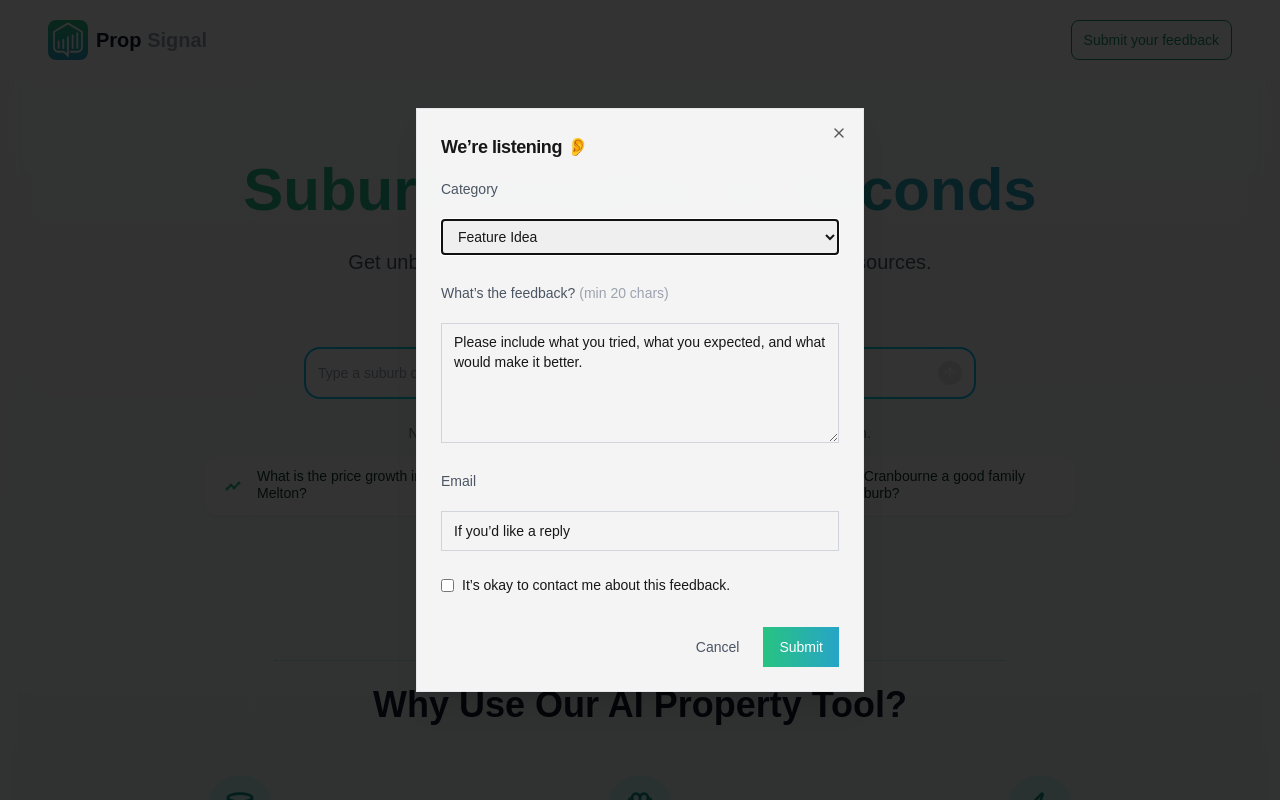
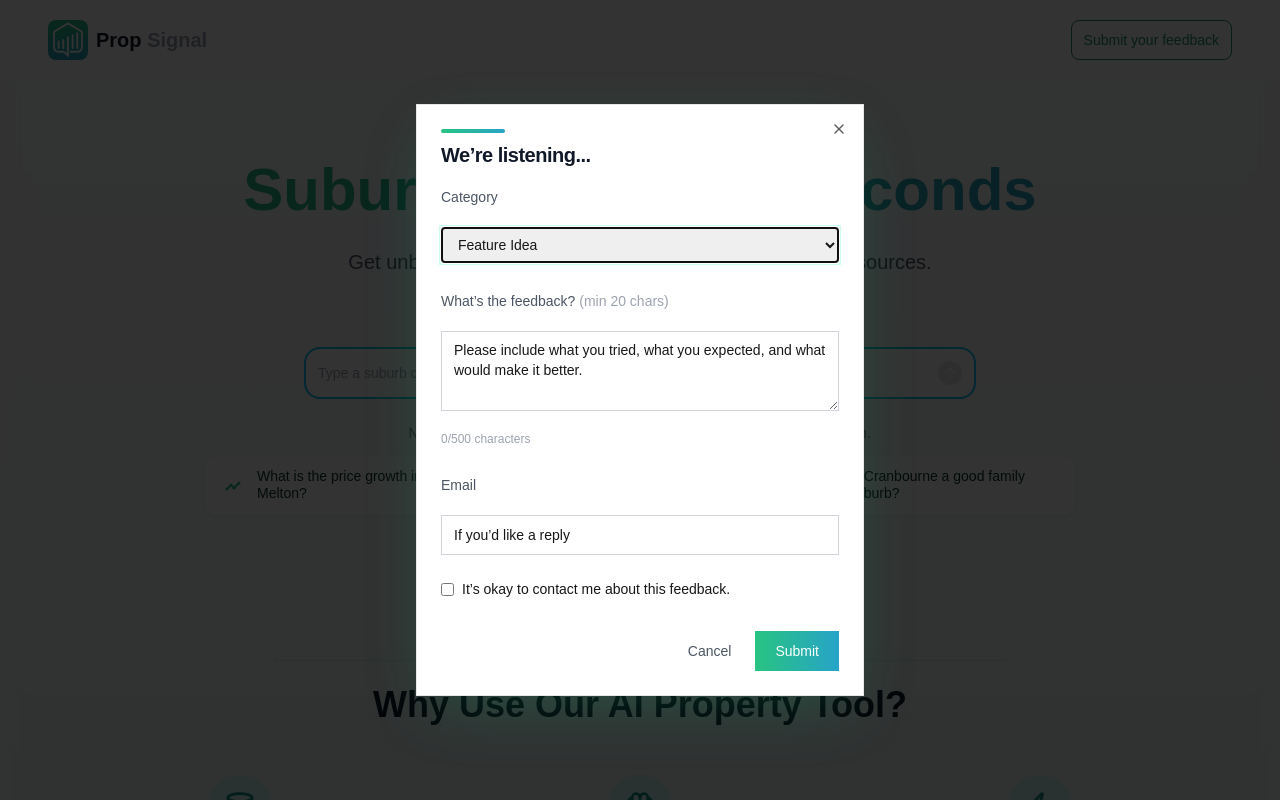
Before and after one commit to sudostar12/propsignal, a Next.js app: page / in a window 1280 px wide. Both pictures are taken after a click on the button "Submit your feedback". Shown: the top 800 px of the page. Built offline with nearby package versions, Linux system fonts and the light colour scheme.

Commit message:
add feedback function

```diff
--- a/src/app/components/feedback-dialog.tsx
+++ b/src/app/components/feedback-dialog.tsx
@@ -27,10 +27,14 @@ export function FeedbackDialog({ triggerClassName = "" }: { triggerClassName?: s
   const minChars = 20;
 
   const submit = async () => {
+  // 1) Message length first
   if (message.trim().length < minChars) {
     setStatus("error");
     setMsg(`Please add at least ${minChars} characters so we can act on it.`);
-      // require email if consent is checked
+    return;
+  }
+
+  // 2) If consent is checked, email is required + valid
   if (contactOk && (!email || !/^[^\s@]+@[^\s@]+\.[^\s@]+$/.test(email))) {
     setStatus("error");
     setEmailError("Please enter a valid email to allow us to contact you.");
@@ -38,7 +42,7 @@ if (contactOk && (!email || !/^[^\s@]+@[^\s@]+\.[^\s@]+$/.test(email))) {
     return;
   }
   setEmailError("");
-    }
+
   try {
     setStatus("loading");
     setMsg("");
@@ -61,7 +65,6 @@ setEmailError("");
     }
     setStatus("success");
     setMsg(data?.message || "Thanks — we’ve received your feedback!");
-      // Clear fields but keep dialog open briefly to show success
     setMessage("");
     setEmail("");
     setContactOk(false);
@@ -70,15 +73,13 @@ setEmailError("");
       setEmailError("");
       setMsg("");
       setStatus("idle");
-}, 1200);
-
+    }, 3000);
   } catch (e) {
     console.error("[feedback-ui] submit error:", e);
     setStatus("error");
     setMsg("Unexpected error. Please try again.");
   }
 };
-
   return (
     <Dialog open={open} onOpenChange={setOpen}>
       <DialogTrigger asChild>
@@ -89,18 +90,28 @@ setEmailError("");
           Submit your feedback
         </Button>
       </DialogTrigger>
-      <DialogContent className="sm:max-w-md bg-white/95 backdrop-blur-md border border-gray-200 shadow-xl rounded-xl">
+      <DialogContent
+  className="sm:max-w-md bg-white shadow-[0_20px_60px_-15px_rgba(16,185,129,0.25)]
+  border border-gray-200 rounded-xl backdrop-blur-sm p-6">
 
-        <DialogHeader>
-          <DialogTitle className="text-lg">We’re listening 👂</DialogTitle>
+
+        <DialogHeader className="space-y-2">
+  <div className="h-1 w-16 bg-gradient-to-r from-[#28C381] to-[#27A4C8] rounded-full" />
+  <DialogTitle className="text-xl text-gray-900 flex items-center gap-2">
+    We’re listening... <span className="text-base"></span>
+  </DialogTitle>
 </DialogHeader>
+
 
         {/* Category */}
         <label className="text-sm text-gray-600 mb-1">Category</label>
         <select
           value={category}
           onChange={(e) => setCategory(e.target.value)}
-          className="w-full border rounded-md px-3 py-2 text-sm"
+          className="w-full border rounded-md px-3 py-2 text-sm
+           border-gray-300 focus:border-teal-500 focus:ring-2 focus:ring-teal-100
+           transition-shadow"
+
         >
           {categories.map(c => <option key={c.value} value={c.value}>{c.label}</option>)}
         </select>
@@ -113,9 +124,15 @@ setEmailError("");
           value={message}
           onChange={(e) => setMessage(e.target.value)}
           placeholder="Please include what you tried, what you expected, and what would make it better."
-          className="min-h-[120px] rounded-md border-gray-300 focus:border-teal-500 focus:ring-teal-200"
-          maxLength={2000}
+          className="w-full border rounded-md px-3 py-2 text-sm
+           border-gray-300 focus:border-teal-500 focus:ring-2 focus:ring-teal-100
+           transition-shadow"
+          maxLength={500}
         />
+<div className="text-xs text-gray-400 mt-1">
+  {message.trim().length}/500 characters
+</div>
+
 
         {/* Email (optional) */}
         <label className="text-sm text-gray-600 mt-3 mb-1 flex items-center gap-2">
@@ -132,10 +149,11 @@ setEmailError("");
     setEmail(e.target.value);
     if (emailError) setEmailError(""); // clear inline error while typing
   }}
-  className={`${
-    emailError ? "border-red-500 focus:border-red-500 ring-1 ring-red-200" : "border-gray-300"
-  }`}
+  className={`w-full border rounded-md px-3 py-2 text-sm
+              focus:ring-2 focus:ring-teal-100 focus:border-teal-500 transition-shadow
+              ${emailError ? "border-red-500 focus:border-red-500 ring-1 ring-red-200" : "border-gray-300"}`}
 />
+
 {emailError && (
   <p id="feedback-email-error" className="text-xs text-red-600 mt-1">
     {emailError}
@@ -155,25 +173,25 @@ setEmailError("");
 
         {/* Actions */}
         <div className="flex items-center justify-end gap-2 mt-4">
-          <Button
-            variant="ghost"
-            onClick={() => setOpen(false)}
-            className="text-gray-600"
-          >
+          <Button variant="ghost" onClick={() => setOpen(false)} className="text-gray-600 hover:text-gray-800">
   Cancel
 </Button>
+
           <Button
   onClick={submit}
   disabled={status === "loading"}
-            className={`bg-gradient-to-r from-[#28C381] to-[#27A4C8] text-white ${status === "loading" ? "opacity-60 cursor-not-allowed" : "hover:opacity-90"}`}
+  className={`bg-gradient-to-r from-[#28C381] to-[#27A4C8] text-white px-5
+              ${status === "loading" ? "opacity-60 cursor-not-allowed" : "hover:brightness-110"}
+              rounded-md`}
 >
   {status === "loading" ? "Submitting..." : "Submit"}
 </Button>
+
         </div>
 
         {/* Status message */}
         {status !== "idle" && (
-          <p className={`text-sm mt-2 ${status === "success" ? "text-green-600" : "text-red-600"}`}>
+          <p className={`text-sm mt-2 ${status === "success" ? "text-teal-600" : "text-red-600"}`}>
             {msg}
           </p>
         )}
```
Lines whose indentation alone changed are shown as unchanged.
